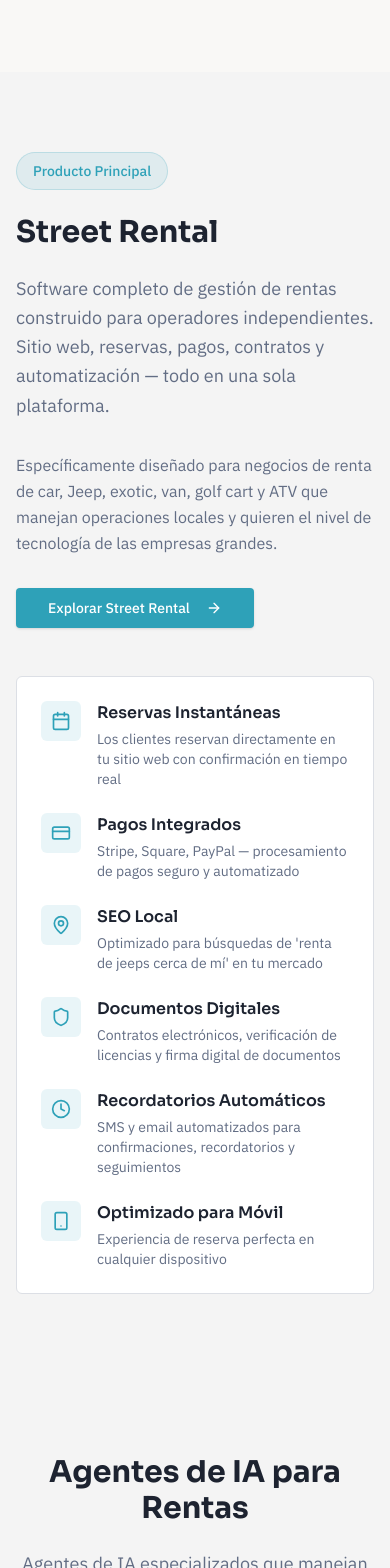
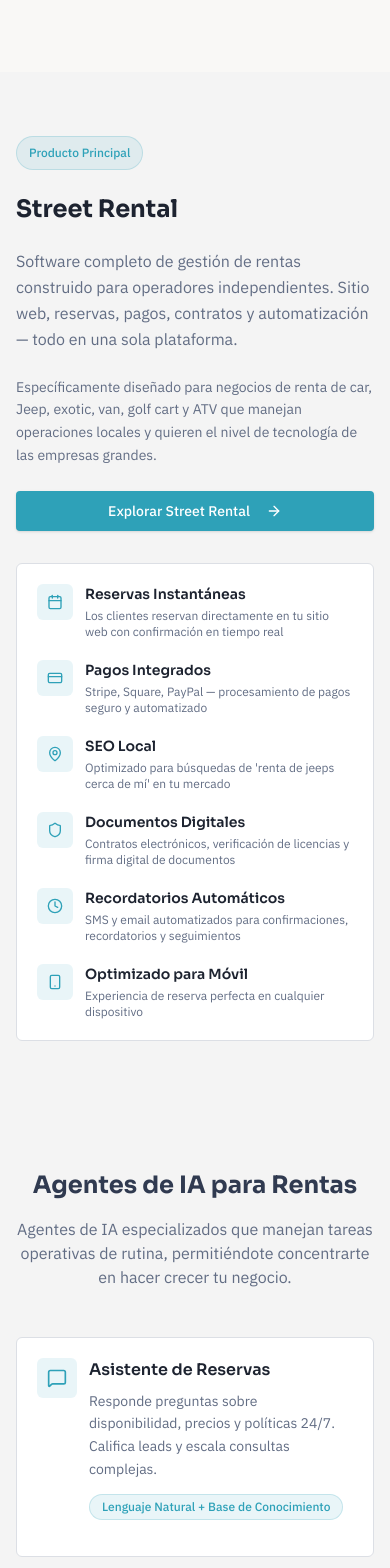
Before and after one commit to EkilibriumTechnologies/Ekilibrium-Technologies-Website, a Next.js app: page /es in a window 390 px wide. Shown: the part 5160-6728 px from the top of the page. Built offline with nearby package versions, Linux system fonts and the light colour scheme.

Commit message:
fix(ui): apply mobile optimizations to spanish sections

```diff
--- a/src/components/home/AISection-es.tsx
+++ b/src/components/home/AISection-es.tsx
@@ -30,29 +30,29 @@
   ];
 
   return (
-    <section id="ai-agents" className="py-20 md:py-32 bg-muted/30">
-      <div className="container">
-        <div className="text-center max-w-3xl mx-auto mb-16">
-          <h2 className="text-3xl md:text-4xl lg:text-5xl font-bold text-foreground mb-6">
+    <section id="ai-agents" className="py-16 sm:py-20 md:py-32 bg-muted/30">
+      <div className="container px-4 sm:px-6">
+        <div className="max-w-3xl mx-auto text-center mb-12 md:mb-16">
+          <h2 className="text-2xl sm:text-3xl md:text-4xl lg:text-5xl font-heading font-bold text-primary mb-4 md:mb-6">
             Agentes de IA para Rentas
           </h2>
-          <p className="text-lg text-muted-foreground">
+          <p className="text-base md:text-lg text-muted-foreground">
             Agentes de IA especializados que manejan tareas operativas de rutina, permitiéndote concentrarte en hacer crecer tu negocio.
           </p>
         </div>
 
-        <div className="grid md:grid-cols-2 gap-8">
+        <div className="grid md:grid-cols-2 gap-6 md:gap-8">
           {agents.map((agent, index) => (
-            <Card key={index} className="p-8 bg-card border-border hover:border-accent/50 transition-colors">
-              <div className="flex items-start gap-4 mb-4">
-                <div className="w-12 h-12 rounded-lg bg-accent/10 flex items-center justify-center flex-shrink-0">
-                  <agent.icon className="h-6 w-6 text-accent" />
+            <Card key={index} className="p-5 md:p-8 bg-card border-border hover:border-accent/50 transition-colors">
+              <div className="flex items-start gap-3 md:gap-4 mb-4">
+                <div className="w-10 h-10 sm:w-12 sm:h-12 rounded-lg bg-accent/10 flex items-center justify-center flex-shrink-0">
+                  <agent.icon className="h-5 w-5 sm:h-6 sm:w-6 text-accent" />
                 </div>
-                <div className="flex-1">
-                  <h3 className="text-xl font-semibold text-foreground mb-2">{agent.title}</h3>
-                  <p className="text-muted-foreground mb-4 leading-relaxed">{agent.description}</p>
+                <div className="flex-1 min-w-0">
+                  <h3 className="text-base sm:text-lg md:text-xl font-semibold text-foreground mb-2">{agent.title}</h3>
+                  <p className="text-sm md:text-base text-muted-foreground mb-3 md:mb-4 leading-relaxed break-words">{agent.description}</p>
                   <div className="inline-flex items-center gap-2 px-3 py-1 rounded-full bg-accent/10 border border-accent/20">
-                    <span className="text-xs font-medium text-accent">{agent.capability}</span>
+                    <span className="text-xs font-medium text-accent break-words">{agent.capability}</span>
                   </div>
                 </div>
               </div>
@@ -60,10 +60,10 @@
           ))}
         </div>
 
-        <div className="mt-12 p-8 rounded-lg border border-accent/30 bg-accent/5">
+        <div className="mt-12 p-5 md:p-8 rounded-lg border border-accent/30 bg-accent/5">
           <div className="max-w-3xl mx-auto text-center">
-            <h3 className="text-2xl font-semibold text-foreground mb-4">Operaciones Aumentadas por IA</h3>
-            <p className="text-muted-foreground leading-relaxed">
+            <h3 className="text-lg sm:text-xl md:text-2xl font-semibold text-foreground mb-3 md:mb-4">Operaciones Aumentadas por IA</h3>
+            <p className="text-sm md:text-base text-muted-foreground leading-relaxed">
               No estamos reemplazando tu equipo — estamos aumentándolo. Los agentes de IA manejan tareas repetitivas de alto volumen mientras tu personal se enfoca en experiencias excepcionales para los clientes y decisiones estratégicas de negocio.
             </p>
           </div>
--- a/src/components/home/FAQSection-es.tsx
+++ b/src/components/home/FAQSection-es.tsx
@@ -50,34 +50,38 @@
   ];
 
   return (
-    <section id="faq" className="py-20 md:py-32 bg-background">
-      <div className="container max-w-4xl">
-        <div className="text-center mb-16">
-          <h2 className="text-3xl md:text-4xl lg:text-5xl font-bold text-foreground mb-6">
+    <section id="faq" className="py-16 sm:py-20 md:py-32 bg-background">
+      <div className="container px-4 sm:px-6">
+        <div className="max-w-3xl mx-auto">
+          <div className="text-center mb-10 md:mb-12">
+            <h2 className="text-2xl sm:text-3xl md:text-4xl lg:text-5xl font-heading font-bold text-primary mb-4 md:mb-6">
               Preguntas Frecuentes
             </h2>
-          <p className="text-lg text-muted-foreground">
+            <p className="text-base md:text-lg text-muted-foreground">
               Respuestas comunes sobre cómo trabajamos con operaciones de renta.
             </p>
           </div>
 
-        <Accordion type="single" collapsible className="space-y-4">
+          <Accordion type="single" collapsible className="space-y-3 md:space-y-4">
             {faqs.map((faq, index) => (
               <AccordionItem
                 key={index}
                 value={`item-${index}`}
-              className="border border-border rounded-lg px-6 bg-card"
+                className="bg-card rounded-lg border border-border px-4 sm:px-6"
               >
-              <AccordionTrigger className="text-left text-foreground hover:text-accent hover:no-underline">
+                <AccordionTrigger className="text-left hover:no-underline py-4">
+                  <span className="font-heading font-semibold text-primary pr-4 text-sm sm:text-base break-words">
                     {faq.question}
+                  </span>
                 </AccordionTrigger>
-              <AccordionContent className="text-muted-foreground leading-relaxed">
+                <AccordionContent className="text-sm sm:text-base text-muted-foreground leading-relaxed pb-4 sm:pb-6 break-words">
                   {faq.answer}
                 </AccordionContent>
               </AccordionItem>
             ))}
           </Accordion>
         </div>
+      </div>
     </section>
   );
 }
--- a/src/components/home/StreetRentalSection-es.tsx
+++ b/src/components/home/StreetRentalSection-es.tsx
@@ -38,26 +38,26 @@
   ];
 
   return (
-    <section id="street-rental" className="py-20 md:py-32 bg-muted/30">
-      <div className="container">
-        <div className="grid lg:grid-cols-2 gap-12 lg:gap-16 items-center">
-          <div>
-            <div className="inline-flex items-center gap-2 px-4 py-2 rounded-full bg-accent/10 border border-accent/20 mb-6">
-              <span className="text-sm font-medium text-accent">Producto Principal</span>
+    <section id="street-rental" className="py-16 sm:py-20 md:py-32 bg-muted/30">
+      <div className="container px-4 sm:px-6">
+        <div className="grid lg:grid-cols-2 gap-8 md:gap-12 items-center">
+          <div className="space-y-6 md:space-y-8">
+            <div className="inline-flex items-center gap-2 px-3 sm:px-4 py-2 rounded-full bg-accent/10 border border-accent/20">
+              <span className="text-xs sm:text-sm font-medium text-accent">Producto Principal</span>
             </div>
-            <h2 className="text-3xl md:text-4xl lg:text-5xl font-bold text-foreground mb-6">
+            <h2 className="text-2xl sm:text-3xl md:text-4xl lg:text-5xl font-heading font-bold text-foreground leading-tight">
               Street Rental
             </h2>
-            <p className="text-lg text-muted-foreground mb-8 leading-relaxed">
+            <p className="text-base md:text-lg text-muted-foreground leading-relaxed">
               Software completo de gestión de rentas construido para operadores independientes. Sitio web, reservas, pagos, contratos y automatización — todo en una sola plataforma.
             </p>
-            <p className="text-muted-foreground mb-8 leading-relaxed">
+            <p className="text-sm md:text-base text-muted-foreground leading-relaxed">
               Específicamente diseñado para negocios de renta de car, Jeep, exotic, van, golf cart y ATV que manejan operaciones locales y quieren el nivel de tecnología de las empresas grandes.
             </p>
             <Button
               size="lg"
               asChild
-              className="bg-accent hover:bg-accent/90 text-accent-foreground"
+              className="bg-accent hover:bg-accent/90 text-accent-foreground w-full sm:w-auto"
             >
               <Link href="#contact">
                 Explorar Street Rental
@@ -67,16 +67,16 @@
           </div>
 
           <div>
-            <Card className="p-6 bg-card border-border">
-              <div className="grid gap-6">
+            <Card className="p-5 md:p-6 bg-card border-border">
+              <div className="space-y-5 md:space-y-6">
                 {features.map((feature, index) => (
-                  <div key={index} className="flex gap-4">
-                    <div className="flex-shrink-0 w-10 h-10 rounded-lg bg-accent/10 flex items-center justify-center">
-                      <feature.icon className="h-5 w-5 text-accent" />
+                  <div key={index} className="flex gap-3 md:gap-4">
+                    <div className="flex-shrink-0 w-9 h-9 sm:w-10 sm:h-10 rounded-lg bg-accent/10 flex items-center justify-center">
+                      <feature.icon className="h-4 w-4 sm:h-5 sm:w-5 text-accent" />
                     </div>
-                    <div>
-                      <h3 className="font-semibold text-foreground mb-1">{feature.title}</h3>
-                      <p className="text-sm text-muted-foreground">{feature.description}</p>
+                    <div className="min-w-0 flex-1">
+                      <h3 className="text-sm sm:text-base font-semibold text-foreground mb-1">{feature.title}</h3>
+                      <p className="text-xs sm:text-sm text-muted-foreground break-words">{feature.description}</p>
                     </div>
                   </div>
                 ))}
```
Also changed, not shown: src/components/home/CaseStudySection-es.tsx (+20 -20 lines), src/components/home/IntegrationsSection-es.tsx (+15 -15 lines). Lines whose indentation alone changed are shown as unchanged.
